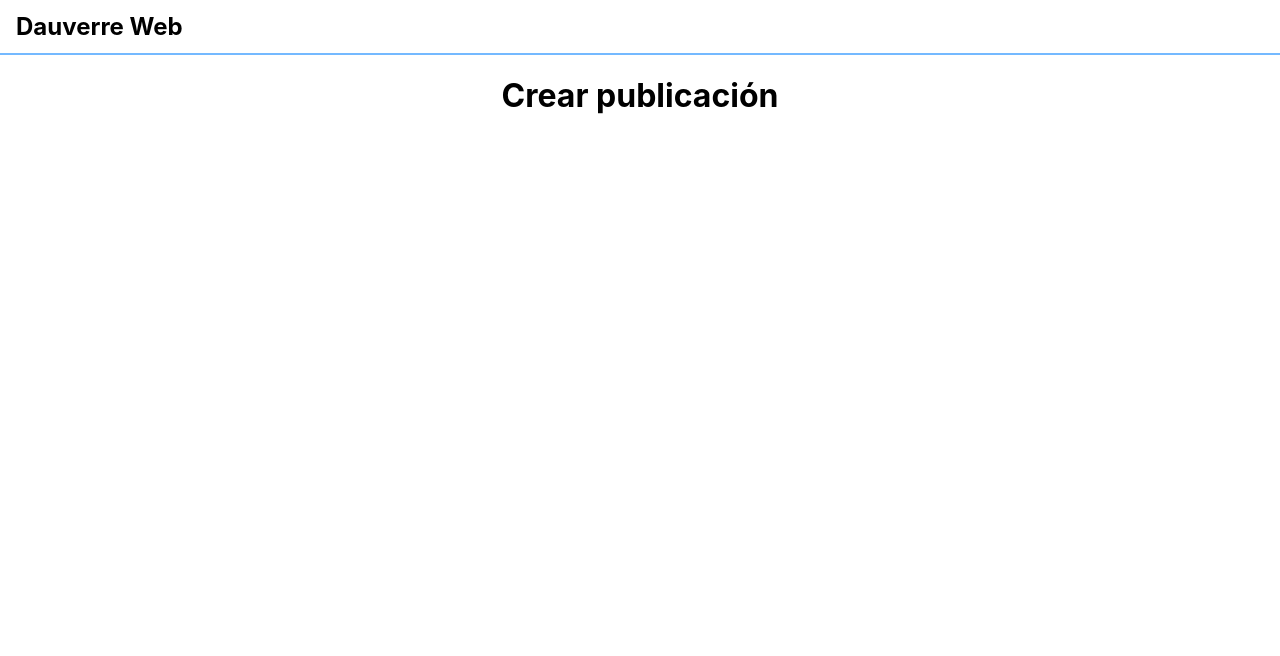
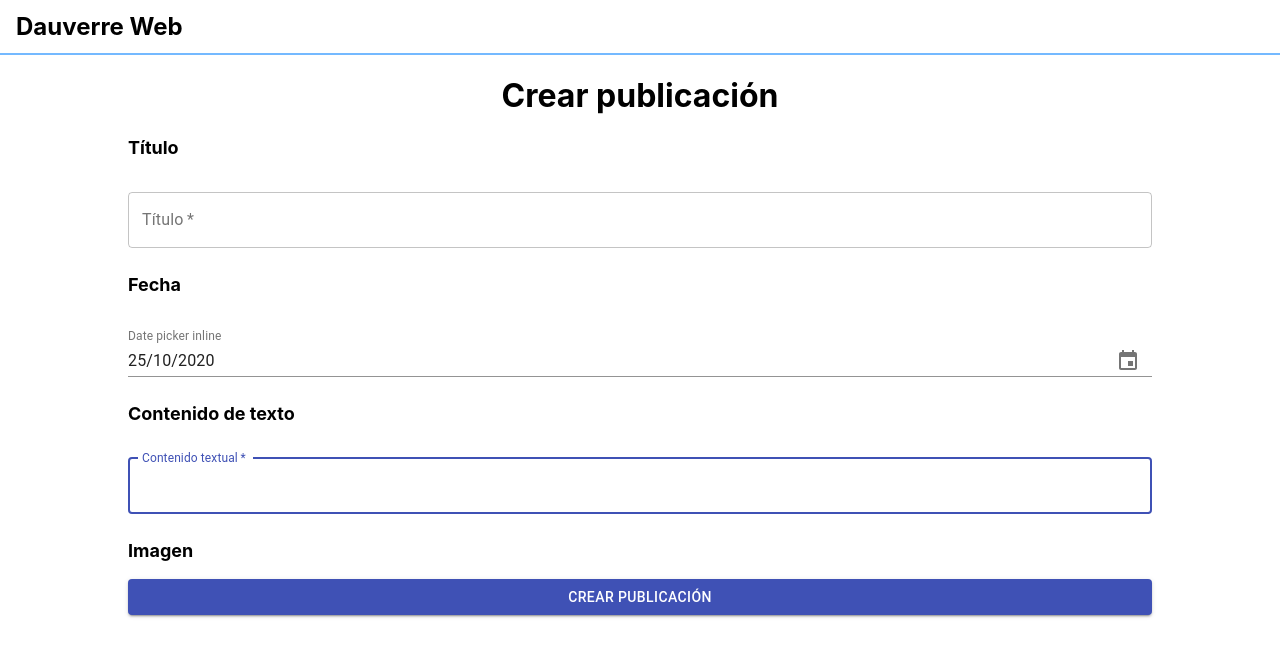
Before and after one commit to KevinTMtz/DauverreWeb, a React (Create React App) app: page /posts in a window 1280 px wide. Both pictures are taken after a click on the button "Añadir publicación". Shown: the top 656 px of the page. Built offline with nearby package versions, Linux system fonts and the light colour scheme; no server answers; the database is empty.

Commit message:
Created post form for creation & edition of post.

```diff
--- a/package.json
+++ b/package.json
@@ -3,15 +3,18 @@
   "version": "0.1.0",
   "private": true,
   "dependencies": {
+    "@date-io/date-fns": "1.x",
     "@emotion/core": "^10.0.35",
     "@emotion/styled": "^10.0.27",
     "@material-ui/core": "^4.11.0",
     "@material-ui/icons": "^4.9.1",
+    "@material-ui/pickers": "^3.2.10",
     "@types/node": "^12.0.0",
     "@types/react": "^16.9.0",
     "@types/react-dom": "^16.9.0",
     "@types/react-router-dom": "^5.1.6",
     "@types/yup": "^0.29.8",
+    "date-fns": "^2.16.1",
     "firebase": "^7.23.0",
     "markdown-to-jsx": "^7.0.1",
     "react": "^16.13.1",
--- a/src/components/Post.tsx
+++ b/src/components/post-components/Post.tsx
@@ -7,9 +7,9 @@ const divStyle = css({
   margin: '10px 0px',
   borderRadius: '10px',
   boxShadow: '0 4px 12px 0 rgba(0,0,0,0.2)',
-  maxWidth: 'calc(45vw - 32px)',
+  width: 'calc(45vw - 32px)',
   '@media (max-width: 600px)': {
-    maxWidth: 'calc(90vw - 32px)',
+    width: 'calc(90vw - 32px)',
   },
 });
 
--- /dev/null
+++ b/src/components/post-components/PostForm.tsx
@@ -0,0 +1,89 @@
+import React from 'react';
+import 'date-fns';
+import Button from '@material-ui/core/Button';
+import TextField from '@material-ui/core/TextField';
+import DateFnsUtils from '@date-io/date-fns';
+import {
+  MuiPickersUtilsProvider,
+  KeyboardDatePicker,
+} from '@material-ui/pickers';
+/** @jsx jsx */ import { css, jsx } from '@emotion/core';
+
+const styledForm = css({
+  width: '80%',
+  margin: 'auto',
+  '@media (max-width: 600px)': {
+    width: '90%',
+  },
+  fontSize: '18px',
+  fontWeight: 'bold',
+});
+
+const PostForm: React.FC<any> = (props) => {
+  return (
+    <form autoComplete="off" onSubmit={props.onSubmit} css={styledForm}>
+      <p>Título</p>
+      <TextField
+        variant="outlined"
+        margin="normal"
+        required
+        fullWidth
+        id="title"
+        label="Título"
+        name="title"
+        autoComplete="username"
+        autoFocus
+        value={props.post.title}
+        onChange={(event) =>
+          props.setNewPostState({ ...props.post, title: event.target.value })
+        }
+      />
+      <p>Fecha</p>
+      <MuiPickersUtilsProvider utils={DateFnsUtils}>
+        <KeyboardDatePicker
+          disableToolbar
+          variant="inline"
+          format="dd/MM/yyyy"
+          margin="normal"
+          id="date-picker-inline"
+          label="Date picker inline"
+          fullWidth
+          value={props.post.date}
+          onChange={(event) =>
+            props.setNewPostState({
+              ...props.post,
+              date: new Date(event!.valueOf()),
+            })
+          }
+          KeyboardButtonProps={{
+            'aria-label': 'change date',
+          }}
+        />
+      </MuiPickersUtilsProvider>
+      <p>Contenido de texto</p>
+      <TextField
+        variant="outlined"
+        margin="normal"
+        required
+        fullWidth
+        multiline
+        id="textContent"
+        label="Contenido textual"
+        name="textContent"
+        autoComplete="username"
+        autoFocus
+        value={props.post.content}
+        onChange={(event) =>
+          props.setNewPostState({ ...props.post, content: event.target.value })
+        }
+      />
+      <p>Imagen</p>
+
+      <Button type="submit" variant="contained" color="primary" fullWidth>
+        {props.buttonMessage}
+      </Button>
+    </form>
+  );
+};
+
+export default PostForm;
--- a/src/components/PostListCell.tsx
+++ b/src/components/post-components/PostListCell.tsx
@@ -3,14 +3,18 @@ import React from 'react';
 import Markdown from 'markdown-to-jsx';
 /** @jsx jsx */ import { css, jsx } from '@emotion/core';
 
+import { deletePost } from '../../firebase/db/posts';
+
 const divStyle = css({
+  display: 'flex',
+  flexDirection: 'column',
   padding: '16px',
   margin: '10px 0px',
   borderRadius: '10px',
   boxShadow: '0 4px 12px 0 rgba(0,0,0,0.2)',
-  maxWidth: 'calc(90% - 32px)',
+  width: 'calc(90% - 32px)',
   '@media (max-width: 600px)': {
-    maxWidth: 'calc(90% - 32px)',
+    width: 'calc(90% - 32px)',
   },
 });
 
@@ -22,11 +26,13 @@ const imgStyle = css({
   width: '150px',
   height: '150px',
   objectFit: 'cover',
+  margin: '20px auto',
 });
 
 const buttonsDiv = css({
   display: 'flex',
   justifyContent: 'space-between',
+  marginTop: '20px',
 });
 
 const editAndDeleteButton = css({
@@ -46,10 +52,6 @@ const PostListCell: React.FC<Post> = ({ postID, title, imageUrl, content }) => {
   const match = useRouteMatch();
   const history = useHistory();
 
-  function onEditClick() {
-    history.push(`${match.path}/${postID}/edit`);
-  }
-
   return (
     <div css={divStyle}>
       <h1 css={h1Style}>{title}</h1>
@@ -59,13 +61,14 @@ const PostListCell: React.FC<Post> = ({ postID, title, imageUrl, content }) => {
         <button
           css={editAndDeleteButton}
           style={{ backgroundColor: '#d63031' }}
+          onClick={() => deletePost(postID)}
         >
           Borrar
         </button>
         <button
           css={editAndDeleteButton}
           style={{ backgroundColor: '#00b894' }}
-          onClick={onEditClick}
+          onClick={() => history.push(`${match.path}/${postID}/edit`)}
         >
           Editar
         </button>
--- a/src/views/StartPage.tsx
+++ b/src/views/StartPage.tsx
@@ -2,7 +2,7 @@ import React, { useEffect, useState } from 'react';
 import Markdown from 'markdown-to-jsx';
 /** @jsx jsx */ import { css, jsx } from '@emotion/core';
 
-import Post from '../components/Post';
+import Post from '../components/post-components/Post';
 import Divisor from '../components/Divisor';
 import PageTitle from '../components/PageTitle';
 
@@ -79,7 +79,6 @@ const StartPage: React.FC = () => {
           <Post key={p.postID} {...p} />
         ))}
       </div>
-      <Divisor />
     </div>
   );
 };
--- a/src/views/post/CreatePostPage.tsx
+++ b/src/views/post/CreatePostPage.tsx
@@ -1,11 +1,37 @@
-import React from 'react';
+import React, { useState } from 'react';
 
 import PageTitle from '../../components/PageTitle';
+import PostForm from '../../components/post-components/PostForm';
 
-const CreatePostPage: React.FC = () => (
-  <div>
-    <PageTitle message={'Crear publicación'} />
-  </div>
-);
+import { createPost } from '../../firebase/db/posts';
+
+const CreatePostPage: React.FC = () => {
+  const [newPostState, setNewPostState] = useState<PostData>({
+    title: '',
+    date: new Date(),
+    content: '',
+    imageUrl:
+      'https://lh5.googleusercontent.com/p/AF1QipP3Ll5USMkZfqPJRnKbH1BSFK1XGk5x2r1La6vF=s1016-k-no',
+  });
+
+  const onSubmit = (event: React.FormEvent<HTMLFormElement>) => {
+    event.preventDefault();
+    createPost(newPostState);
+  };
+
+  return (
+    <div>
+      <PageTitle message={'Crear publicación'} />
+      {
+        <PostForm
+          post={newPostState}
+          onSubmit={onSubmit}
+          setNewPostState={setNewPostState}
+          buttonMessage={'Crear publicación'}
+        />
+      }
+    </div>
+  );
+};
 
 export default CreatePostPage;
--- a/src/views/post/PostsListPage.tsx
+++ b/src/views/post/PostsListPage.tsx
@@ -2,9 +2,8 @@ import { useHistory, useRouteMatch } from 'react-router-dom';
 import React, { useEffect, useState } from 'react';
 /** @jsx jsx */ import { css, jsx } from '@emotion/core';
 
-import PostListCell from '../../components/PostListCell';
+import PostListCell from '../../components/post-components/PostListCell';
 import PageTitle from '../../components/PageTitle';
-import Divisor from '../../components/Divisor';
 
 import { getPosts } from '../../firebase/db/posts';
 
@@ -36,20 +35,19 @@ const PostsListPage: React.FC = () => {
 
   const match = useRouteMatch();
   const history = useHistory();
-  function onAddClick() {
-    history.push(`${match.path}/new`);
-  }
 
   return (
     <div css={divStyle}>
       <PageTitle message={'Publicaciones'} />
-      <button css={addButtonStyle} onClick={onAddClick}>
+      <button
+        css={addButtonStyle}
+        onClick={() => history.push(`${match.path}/new`)}
+      >
         Añadir publicación
       </button>
       {posts.map((p) => (
         <PostListCell key={p.postID} {...p} />
       ))}
-      <Divisor />
     </div>
   );
 };
```
Also changed, not shown: 1 other file (tests, documents, lock files or other folders).
